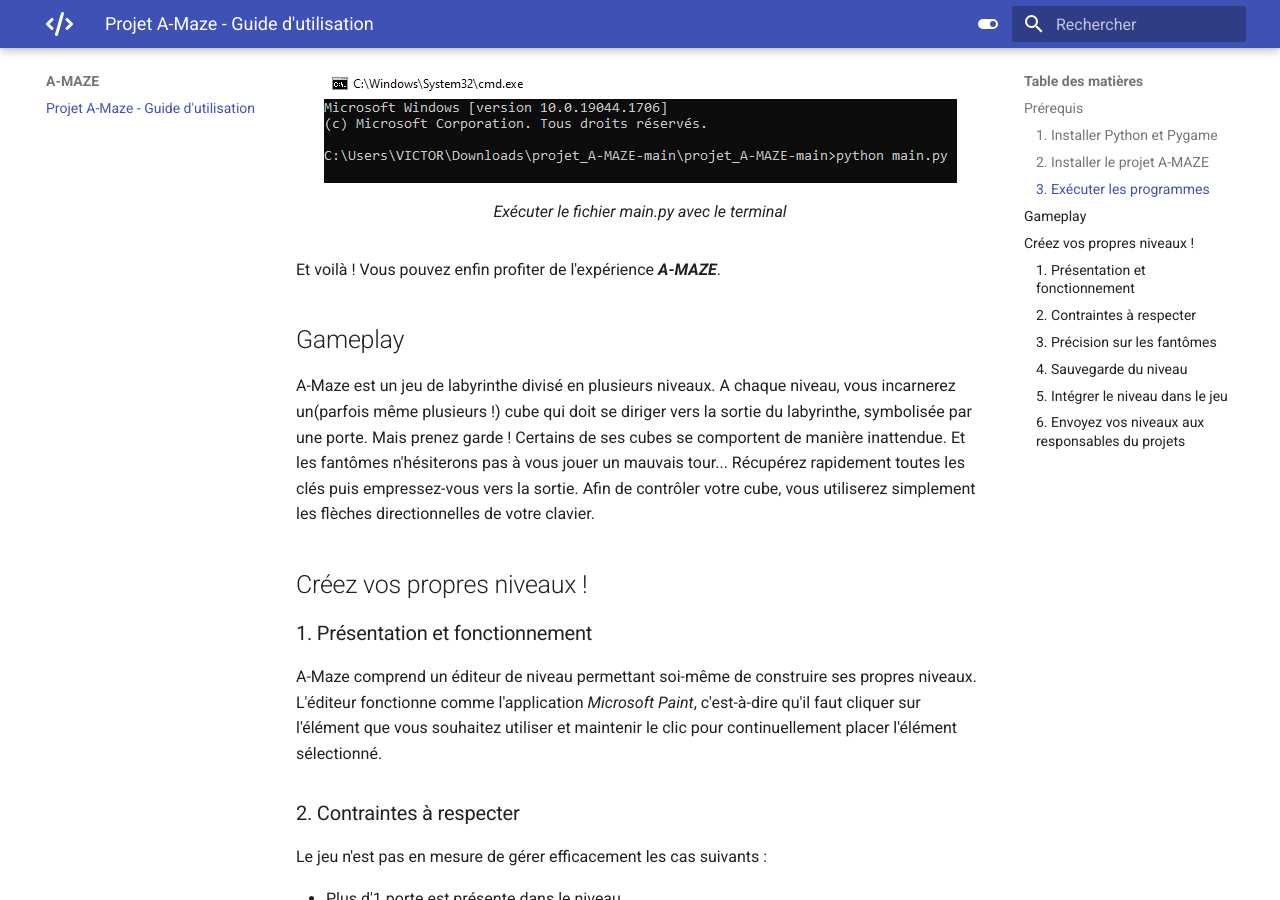
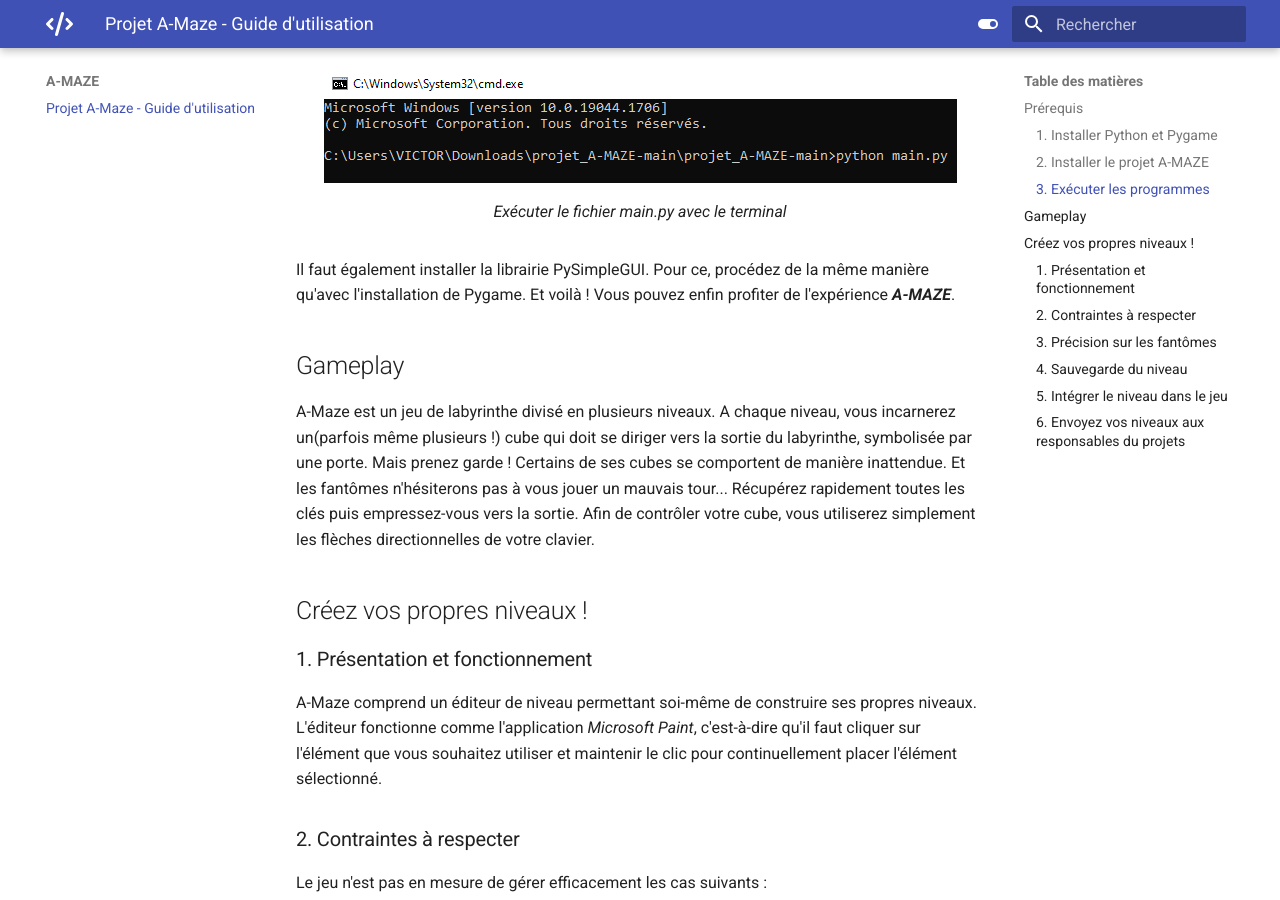
Before and after one commit to victorminator/A-Maze-userguide, an MkDocs documentation site: the page built from docs/index.md, in a window 1280 px wide and 900 px high, scrolled down 1692 px. Built offline with MkDocs 1.6.1 and Material for MkDocs 9.7.7, drawn with Linux system fonts in a browser that asks for light colours; some of the changed text lies outside the part shown.

Commit message:
Update index.md

```diff
--- a/docs/index.md
+++ b/docs/index.md
@@ -36,7 +36,7 @@ A-Maze est un projet informatique écrit en Python à partir du module Pygame. I
   ![Lancer le programme](images/runfile.PNG)
   <figcaption>Exécuter le fichier main.py avec le terminal</figcaption>
 </figure>
-
+Il faut également installer la librairie PySimpleGUI. Pour ce, procédez de la même manière qu'avec l'installation de Pygame.
 Et voilà ! Vous pouvez enfin profiter de l'expérience **_A-MAZE_**.
 
 ## Gameplay
```
Also changed, not shown: other parts of docs/index.md (+1 -1 lines).
